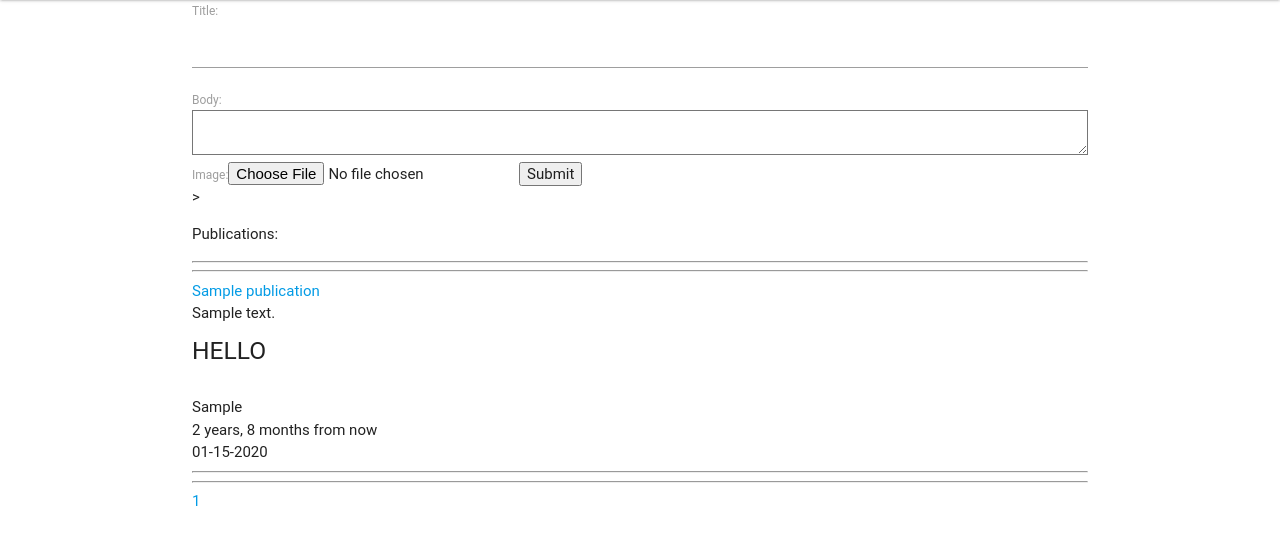
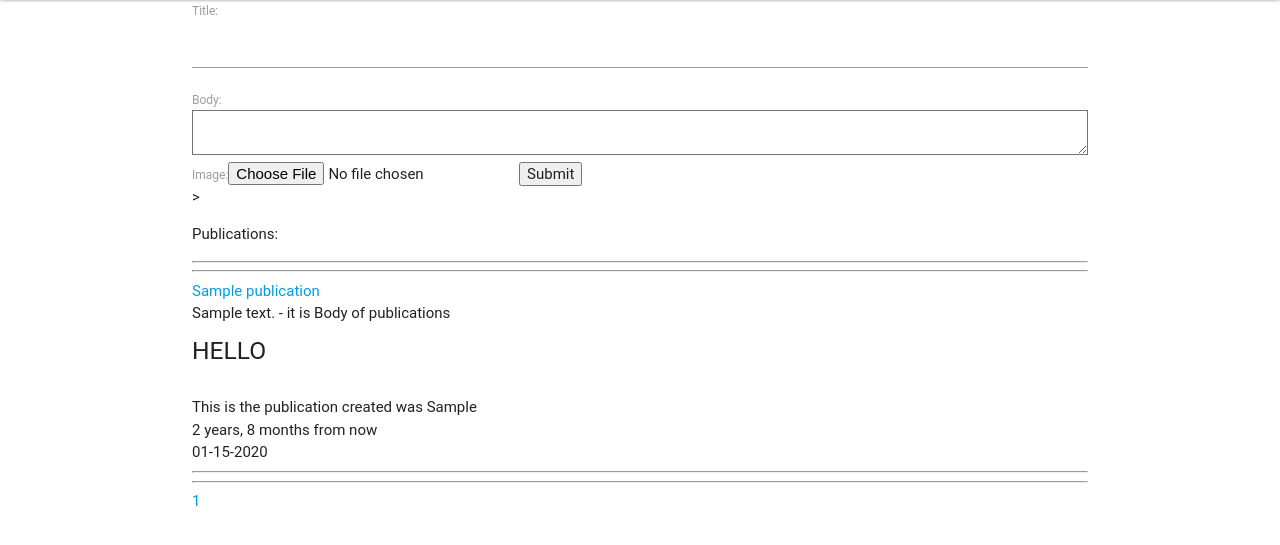
Before and after one commit to Protsiuk/FirstDjangoProject, a Django app: page /publications/ in a window 1280 px wide. Shown: the part 65-610 px from the top of the page. Run offline with Django 3.2, Linux system fonts and the light colour scheme; tables that the repository leaves empty hold one stand-in row (values such as "Sample post"); some libraries are stand-ins or nearby versions; some web fonts are replaced.

```diff
--- a/publications/templates/publications.html
+++ b/publications/templates/publications.html
@@ -15,10 +15,10 @@
     <hr>
     {% for publication in publications %}
         <a href="{% url 'single_publication' publication_id=publication.id %}">{{ publication.title }}</a><br>
-        {{ publication.body | safe }}<br>
+        {{ publication.body | safe }} - it is Body of publications<br>
         {{ '<h5>HELLO</h5>' | safe }}<br>
         {#        {{ publication.image.url }}<br>#}
-        {{ publication.author.first_name }}<br>
+        This is the publication created was {{ publication.author.first_name }}<br>
         {{ publication.added | naturaltime}}<br>
         {{ publication.added | custom_datatime }}<br>
         <hr>
--- a/publications/urls.py
+++ b/publications/urls.py
@@ -1,11 +1,12 @@
 """Urls of publications in project "first_project"
 """
 from django.conf.urls import url
-from publications.views import publications, single_publication, like_single_publication
+from publications.views import publications, single_publication, like_single_publication, publications_as_json
 
 urlpatterns = [
 
     url(r'^$', publications, name='publications'),
     url(r'^(?P<publication_id>[\d]+)$', single_publication, name='single_publication'),
-url(r'^(?P<publication_id>[\d]+)/like$', like_single_publication, name='like_single_publication'),
+    url(r'^(?P<publication_id>[\d]+)/like$', like_single_publication, name='like_single_publication'),
+    url(r'^api/(?P<publication_id>[\d]+)$', publications_as_json, name='publications_as_json'),
 ]
--- a/publications/views.py
+++ b/publications/views.py
@@ -1,4 +1,5 @@
 from django.shortcuts import render, get_object_or_404, HttpResponseRedirect
+from django.http import JsonResponse
 from django.core.paginator import Paginator, EmptyPage, PageNotAnInteger
 from django.core.urlresolvers import reverse
 
@@ -17,6 +18,9 @@ def publications(request):
                                        image=data.get("image"),
                                        author=request.user)
     publications = Publication.objects.all()
+
+    print("publications are ")
+
     # pagination of pages
     paginator = Paginator(publications, 5)
     page = request.GET.get('page', 1)
@@ -55,3 +59,20 @@ def like_single_publication(request, publication_id):
     # def sign_out(request):
     #     logout(request)
     #     return HttpResponseRedirect(reverse("home"))
+
+
+def publications_as_json(request, publication_id):
+    publication = get_object_or_404(Publication, pk=publication_id)
+    return JsonResponse({"title": publication.title,
+                         "body": publication.body,
+                         "author": publication.author.first_name})
+
+
+#!!! def publications_as_json(request, publication_id):
+#     publication = get_object_or_404(Publication, pk=publication_id)
+#     if publication_id <= publications():
+#         return JsonResponse({"title": publication.title,
+#                          "body": publication.body,
+#                          "author": publication.author.first_name})
+#     else:
+#         return HttpResponse({"ERROR sorry, we can not fine this publications "})
```
